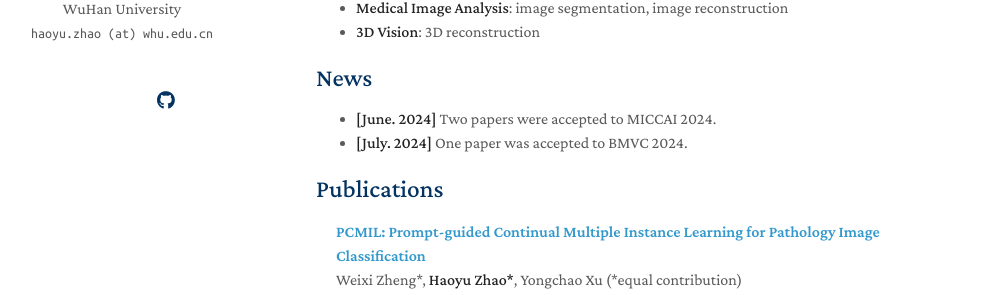
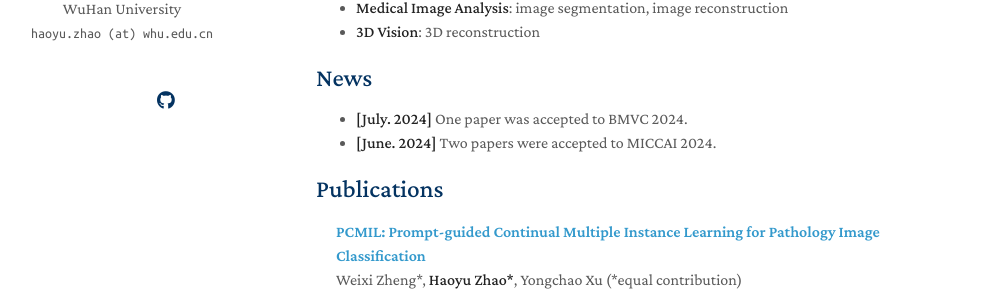
Before and after one commit to zhaohaoyu376/zhaohaoyu376.github.io, a Jekyll site: the page built from index.md, in a window 1280 px wide and 900 px high. Shown: the part 295-590 px from the top of the window, without its empty margins (154-1138 px from the left). Built offline with Jekyll 4.4.1, drawn with Linux system fonts in a browser that asks for light colours; nearby versions of some CDN libraries; a style sheet for code colours, icons or effects is not loaded; our own code applies the rules of GitHub Pages for plain Markdown files.

```diff
--- a/index.md
+++ b/index.md
@@ -14,8 +14,9 @@ Haoyu Zhao currently is a 1th-year Master student in School of Computer Science
 
 
 ## News
+- **[July. 2024]** One paper was accepted to BMVC 2024.
 - **[June. 2024]** Two papers were accepted to MICCAI 2024.
-- **[July. 2024]** One paper was accepted to BMVC 2024.
+
 
 {% include_relative _includes/publications.md %}
 
```
